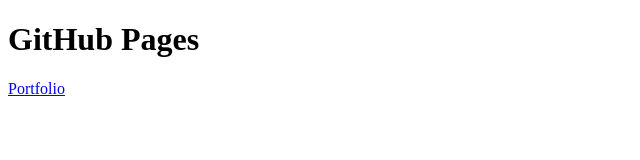
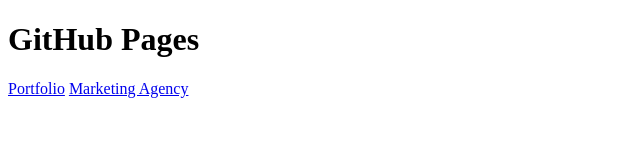
Before and after one commit to pillow3/pillow3.github.io, a plain HTML site: page index.html in a window 1280 px wide. Shown: the whole page, without its empty margins (0-640 px from the left). Drawn offline with Linux system fonts and the light colour scheme.

Commit message:
Update index.html

```diff
--- a/index.html
+++ b/index.html
@@ -9,5 +9,6 @@
 <body>
     <h1>GitHub Pages</h1>
     <a href="Portfolio-U/index.html">Portfolio</a>
+    <a href="Marketing-Agency-U/index.html">Marketing Agency</a>
 </body>
 </html>
```
